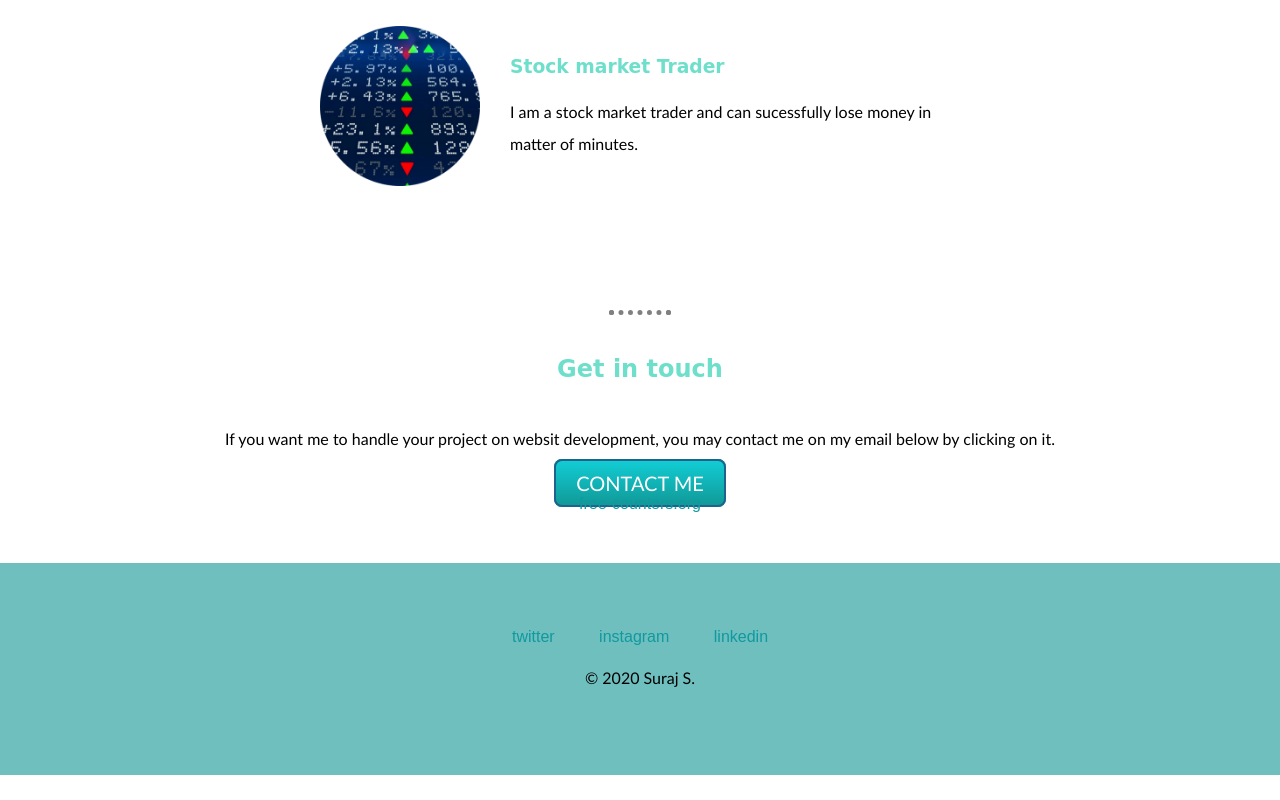
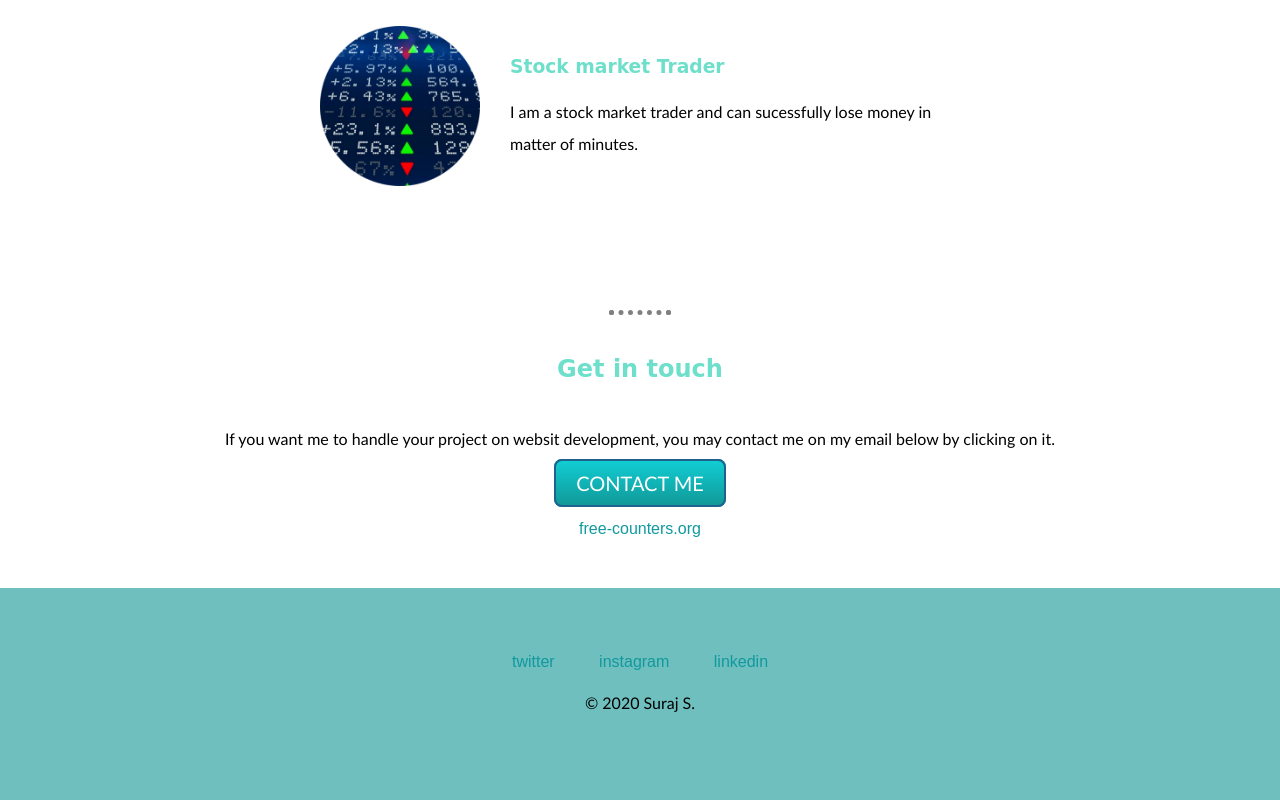
Before and after one commit to sooraj10001/bus-con, a plain HTML site: page index.html in a window 1280 px wide. Shown: the part 1883-2683 px from the top of the page. Before the commit the page ends 2658 px from the top, so only its background shows below. Drawn offline with Linux system fonts and the light colour scheme.

Commit message:
Update STYLE.CSS

```diff
--- a/CSS/STYLE.CSS
+++ b/CSS/STYLE.CSS
@@ -145,3 +145,7 @@ body {
   text-decoration: none;
 
   }
+
+.counter{
+    margin:25px;
+  }
```
